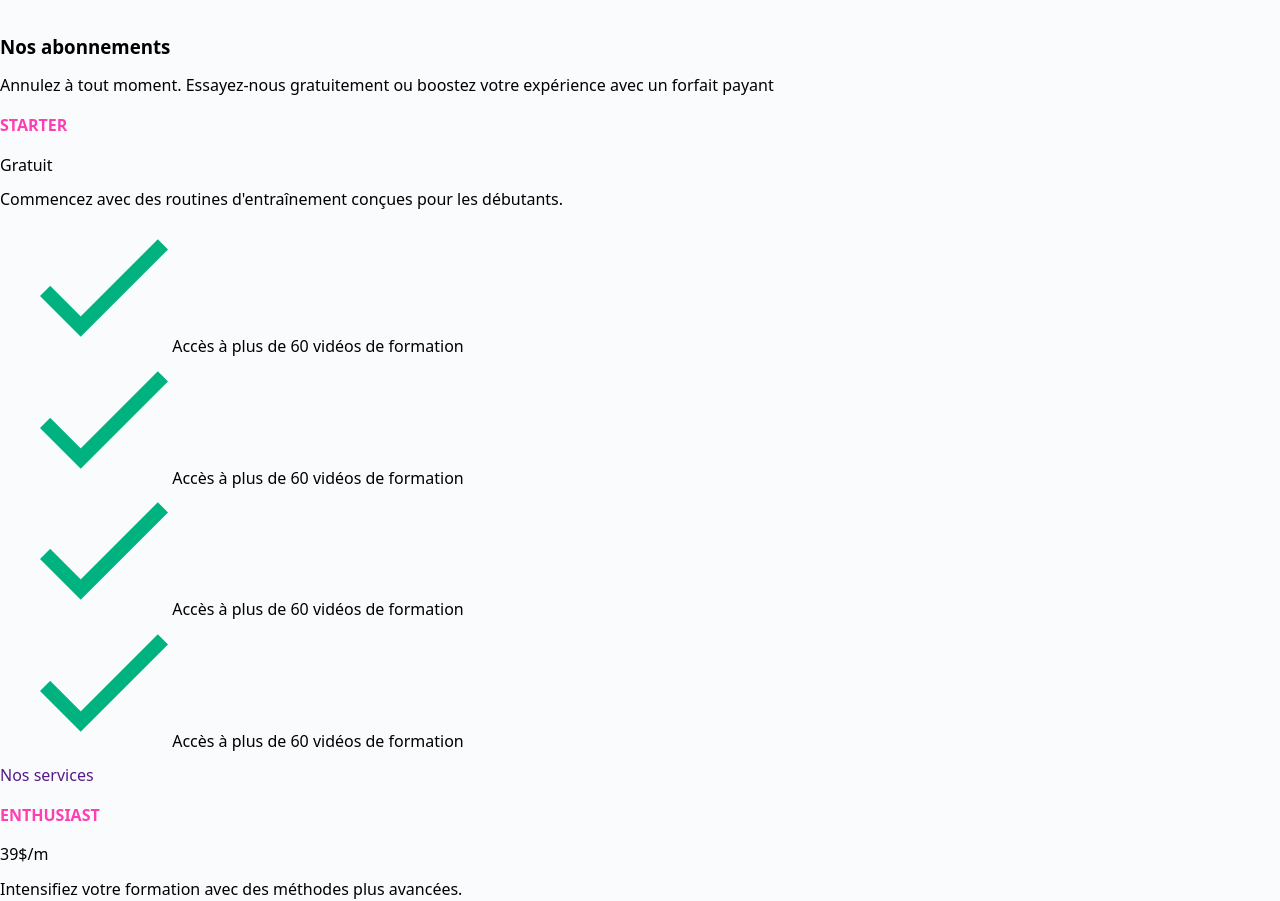
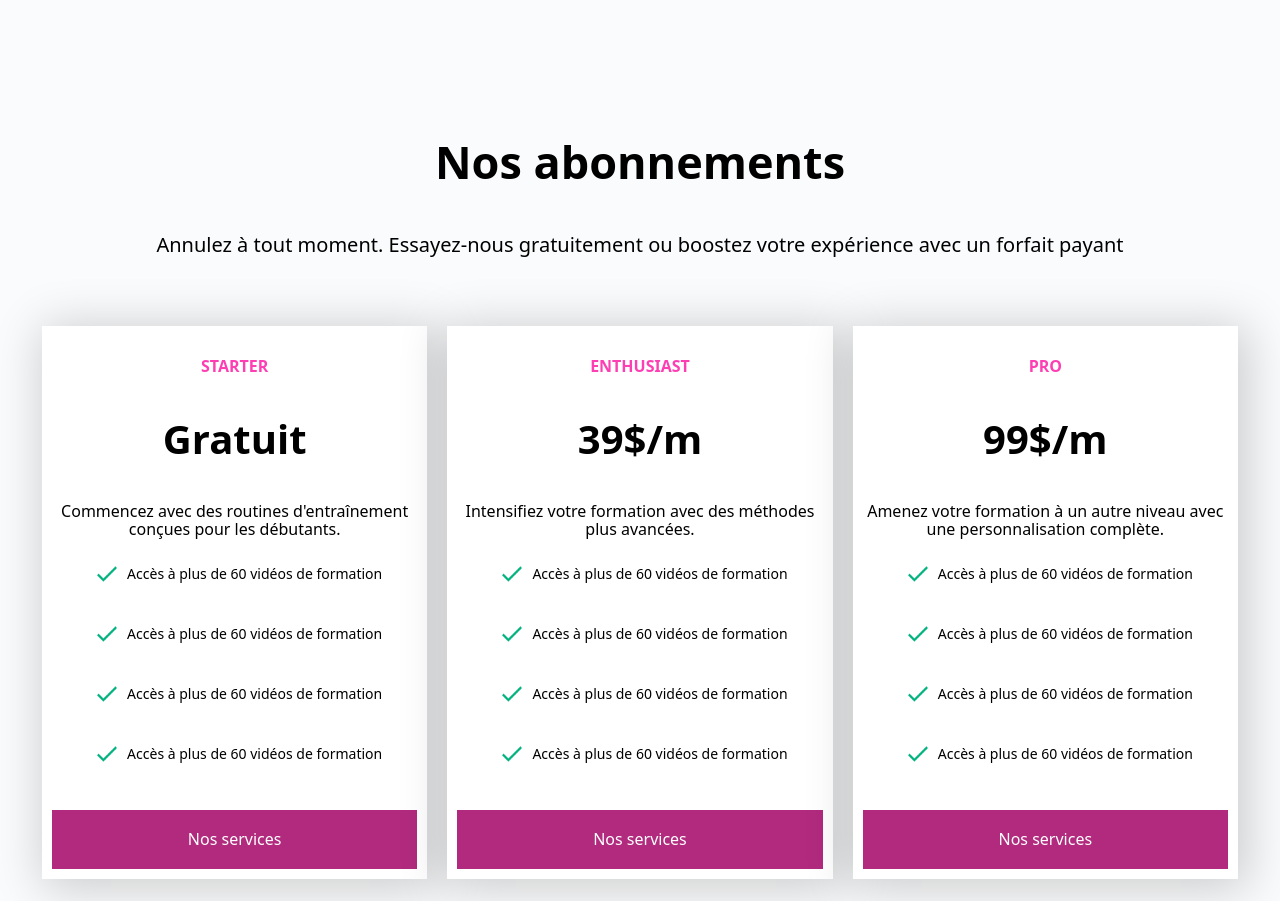
Before and after one commit to sia220/Site-vitrine-Coach, a website: page index.html in a window 1280 px wide. Shown: the part 2280-3181 px from the top of the page. Drawn offline with nearby package versions, Linux system fonts and the light colour scheme.

Commit message:
codage section abonnements (all versions)

```diff
--- a/style.css
+++ b/style.css
@@ -341,3 +341,66 @@ h1 {
         width: 50%;
     }
 }
+/* Section abonnements */
+.abonnements {
+    text-align: center;
+    margin: 150px auto;
+    background-color: #fafbfc;
+}
+.title-abonnements h3 {
+    font-size: 45px;
+    font-weight: 700;
+}
+.title-abonnements p {
+    font-size: 20px;
+    width: 80%;
+    margin: auto;
+}
+.abonnements-container {
+    display: flex;
+    width: 95%;
+    margin: auto;
+    justify-content: center;
+}
+.forfait {
+    width: 100%;
+    background-color: white;
+    margin: 70px 10px;
+    padding: 10px;
+    box-shadow: 5px 5px 45px 5px rgba(0, 0, 0, 0.19);
+    text-align: center;
+}
+.price {
+    font-weight: 700;
+    font-size: 40px;
+}
+.green-sell {
+    padding: 0;
+    text-align: center;
+}
+.green-sell li {
+    display: flex;
+    padding-bottom: 20px;
+    font-size: 14px;
+    align-items: center;
+    margin: auto;
+    justify-content: center;
+}
+.green {
+    height: 20px;
+    margin: 10px;
+}
+.cta-forfait {
+    margin-top: auto;
+    font-weight: 300;
+    color: white;
+    width: 100%;
+    padding: 20px;
+    display: inline-block;
+    background-color: #b12a7d;
+}
+@media only screen and (max-width: 900px) {
+    .abonnements-container {
+        flex-wrap: wrap;
+    }
+}
```
